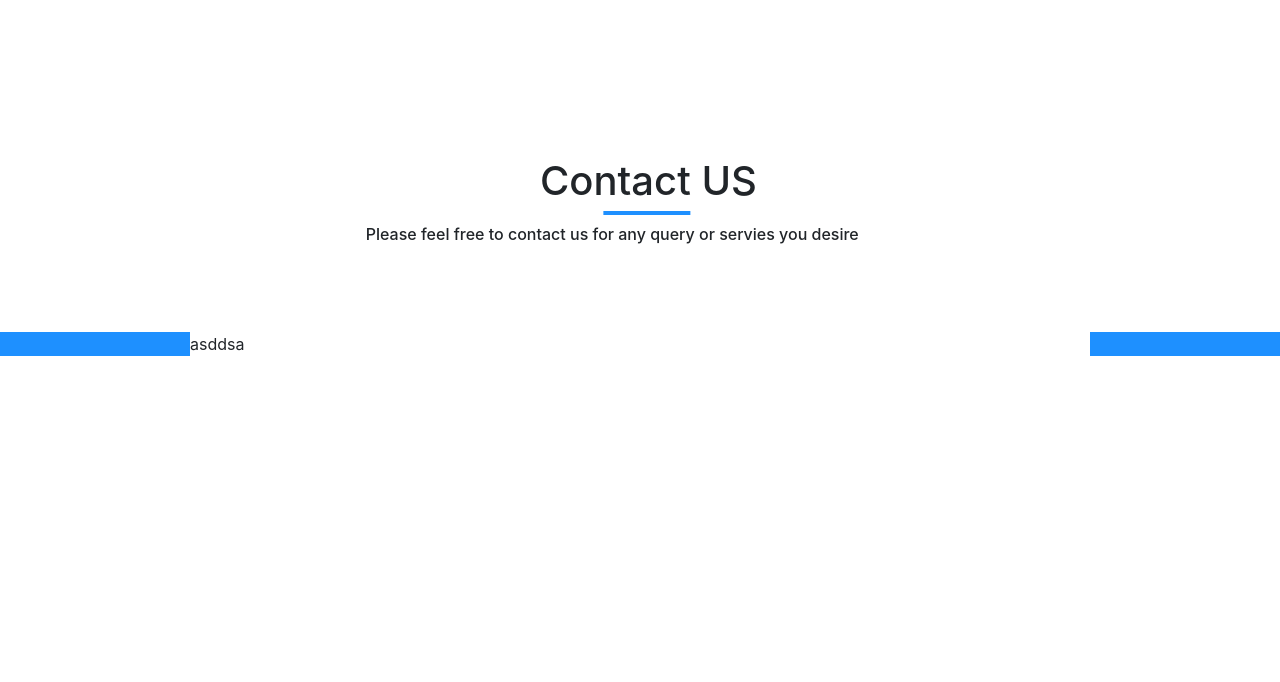
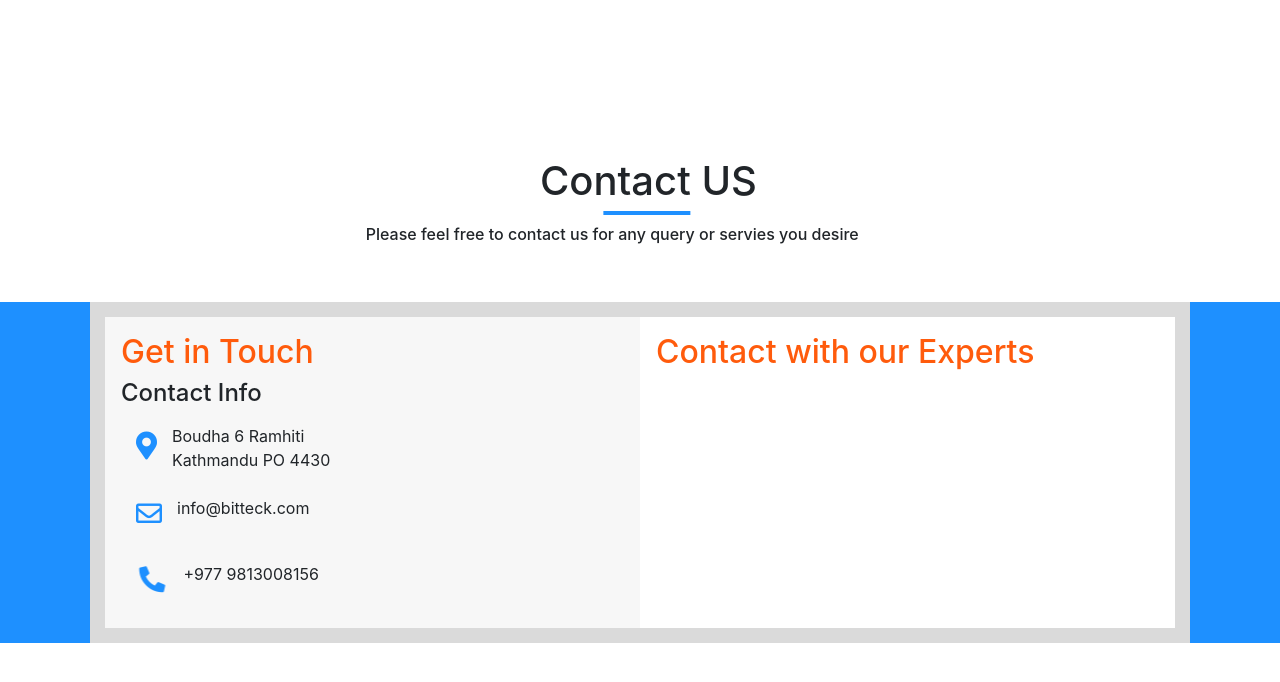
Before and after one commit to anilrai01/BIT-TECH, a plain HTML site: page index.html in a window 1280 px wide. Shown: the part 3206-3888 px from the top of the page. Before the commit the page ends 3722 px from the top, so only its background shows below. Drawn offline with nearby package versions, Linux system fonts and the light colour scheme.

Commit message:
New Contact Session: Few lines away from completion plus need some media query

```diff
--- a/index.html
+++ b/index.html
@@ -267,7 +267,28 @@
 
             <div class="container-fluid">
                 <div class="contact-form">
-                    asddsa
+                    <div class="container">
+                        <div class="row">
+                            <div class="col-md-6 p-3 bg-muted" style="background:rgba(247,247,247,1);">
+                                <h2>Get in Touch</h2>
+                                <div class="address">
+                                    <h4>Contact Info</h4>
+                                    <i class="fas fa-map-marker-alt fa-2x mt-3" style="font-size: 28px;"></i>
+                                    <p class="mt-3">Boudha 6 Ramhiti <br> Kathmandu PO 4430</p>
+                                    <div class="clr"></div>
+                                    <i class="far fa-envelope" style="font-size: 26px;"></i>
+                                    <p class="mt-3 mb-0">info@bitteck.com</p>
+                                    <div class="clr"></div>
+                                    <i class="fa fa-phone fa-fw pull-left fa-2x" style="font-size: 26px; transform: rotateY(-180deg);"></i>
+                                    <p class="mt-3">+977 9813008156</p>
+                                </div>
+                            </div>
+                            <div class="clr"></div>
+                            <div class="col-md-6 p-3    ">
+                                <h2>Contact with our Experts</h2>
+                            </div>
+                        </div>
+                    </div>
                 </div>
             </div>
     </section>
--- a/scss/style.scss
+++ b/scss/style.scss
@@ -491,16 +491,43 @@ body{
 #contact .container-fluid{
     background: $brand;
     width: 100%;
-    margin: 80px 0;
+    margin: 50px 0;
 }
 
 .contact-form{
     margin: auto;
-    width: 900px;
+    width: 1100px;
     height: 100%;
     background: #fff;
+    border: 15px solid rgba(218, 218, 218, 1);
 }
 
+#contact .contact-form h2{
+    color: $orange;
+}
+
+#contact .address{
+    position: relative;
+    width: 100%;
+}
+
+#contact .address i, #contact .address i p{
+    float: left;
+    margin: 20px 15px;
+
+}
+#contact .address i{
+    color: $brand;
+}
+
+.clr{
+    clear: both;
+}
+
+#contact .address p{
+    font-size: 16px;
+    margin-bottom: 0;
+}
 
 
 
```
Also changed, not shown: css/style.css, 1 other file.
